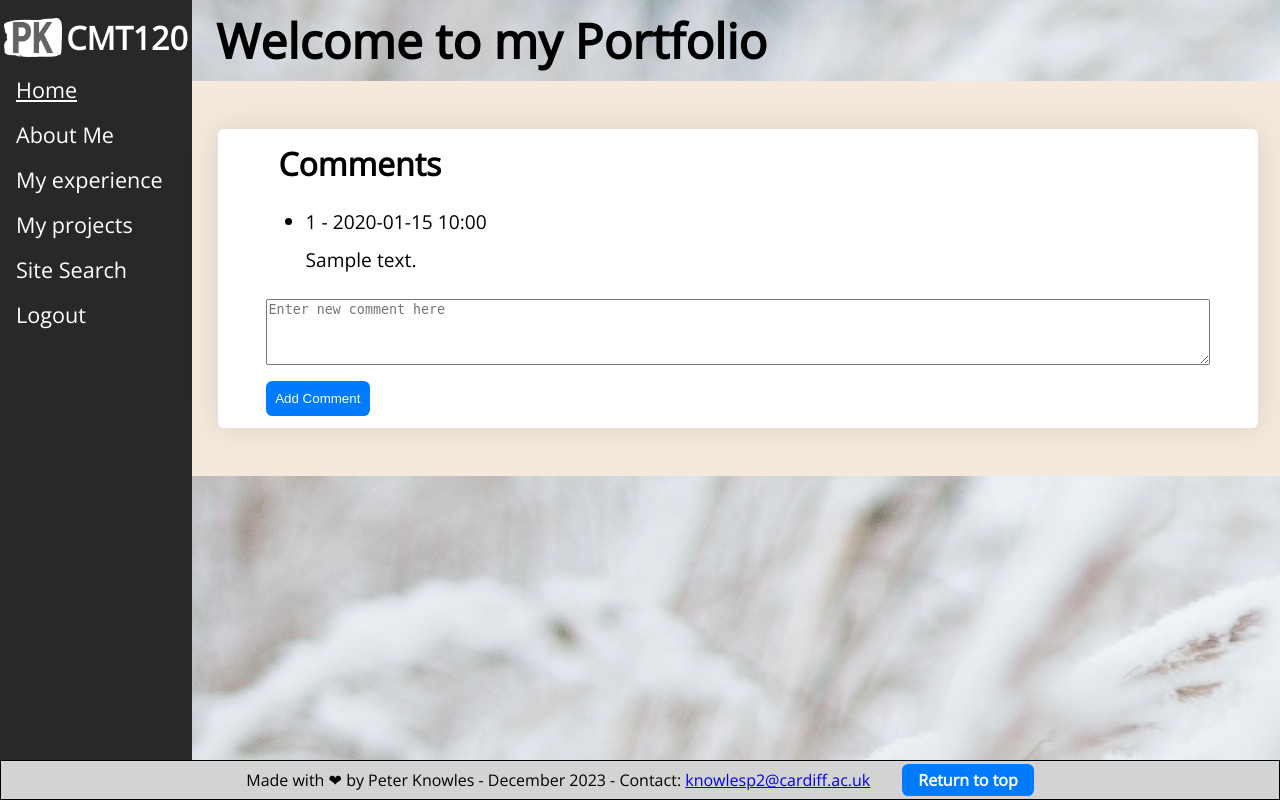
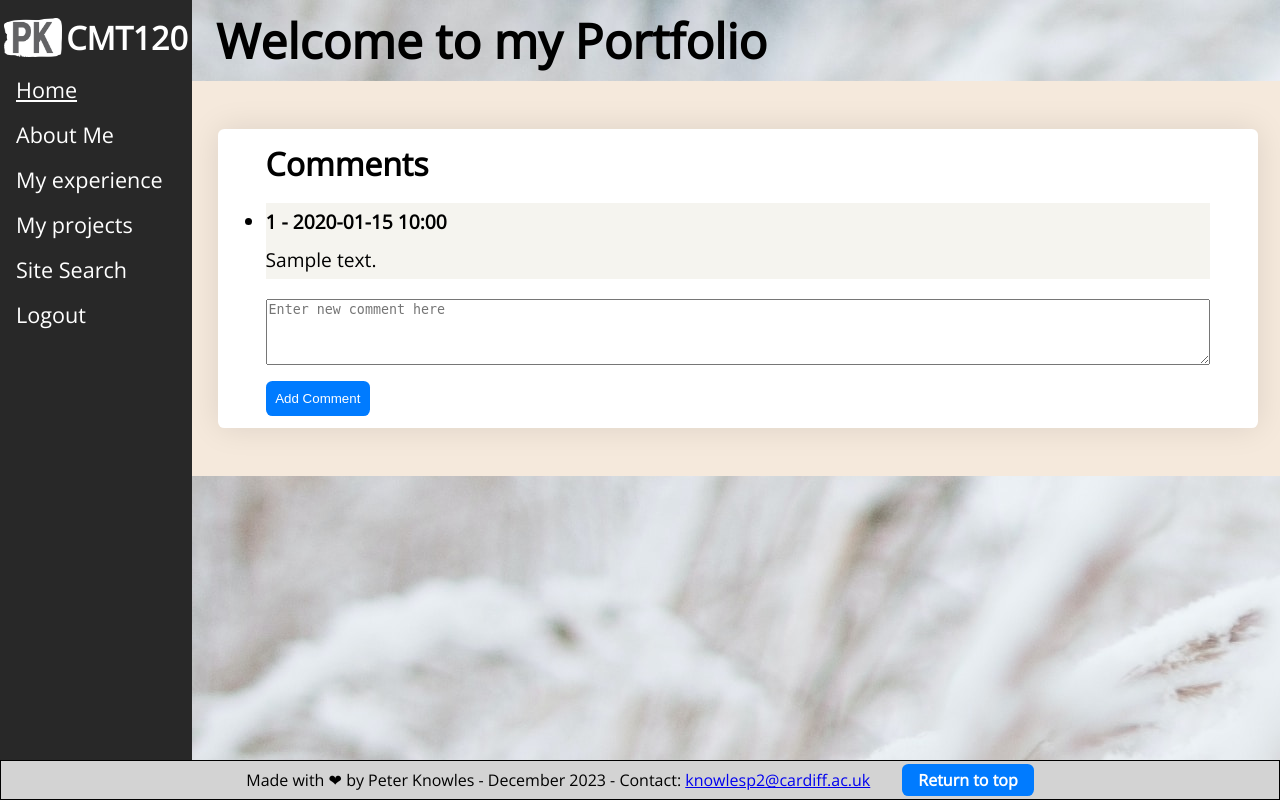
Before and after one commit to plknowles/Dynamic-Website-Portfolio, a Flask app: page / in a window 1280 px wide. Run offline with Flask 3, Linux system fonts and the light colour scheme; a user stored in the database is signed in; tables that the repository leaves empty hold one stand-in row (values such as "Sample post").

Commit message:
formatting comments

```diff
--- a/static/styles.css
+++ b/static/styles.css
@@ -128,6 +128,7 @@ h2 {
     color: black;
     font-size: 2rem;
     margin: 0.8rem;
+    margin-left: 0;
     font-weight: bold;
 }
 
@@ -138,7 +139,6 @@ main {
     justify-content: center;
     font-size: 1.2rem;
     background-color: rgb(245, 233, 220);
-    text-align: justify;
     line-height: 200%;
 }
 
@@ -213,11 +213,6 @@ footer {
     padding-left: 0.5rem;
 }
 
-/* fomatting of lists to have a line break between points*/
-li {
-    margin-bottom: 1rem;
-}
-
 main p {
     margin-bottom: 3rem; /* Add space between paragraphs */
 }
@@ -242,6 +237,18 @@ main p {
     border-radius: 0.4rem;
     box-shadow: 0 0 2rem rgba(0, 0, 0, 0.1);
     width: 100%;
+}
+
+.comments-list {
+    padding: 0;
+}
+
+.comments-list li.odd {
+    background-color: #f5f4ef; /* Light background color for odd items */
+}
+
+.comments-list li.even {
+    background-color: #ffffff; /* Lighter background color for even items */
 }
 
 label {
--- a/templates/index.html
+++ b/templates/index.html
@@ -7,8 +7,8 @@
 
     <ul class = "comments-list">
         {% for comment in comments %}
-        <li>
-            {{ comment.name }} - {{ comment.date.strftime('%Y-%m-%d %H:%M') }}
+        <li class="{{ 'even' if loop.index is even else 'odd' }}">
+            <strong>{{ comment.name }} - {{ comment.date.strftime('%Y-%m-%d %H:%M') }}</strong>
             <br>
             {{ comment.text }}
         </li>
```
